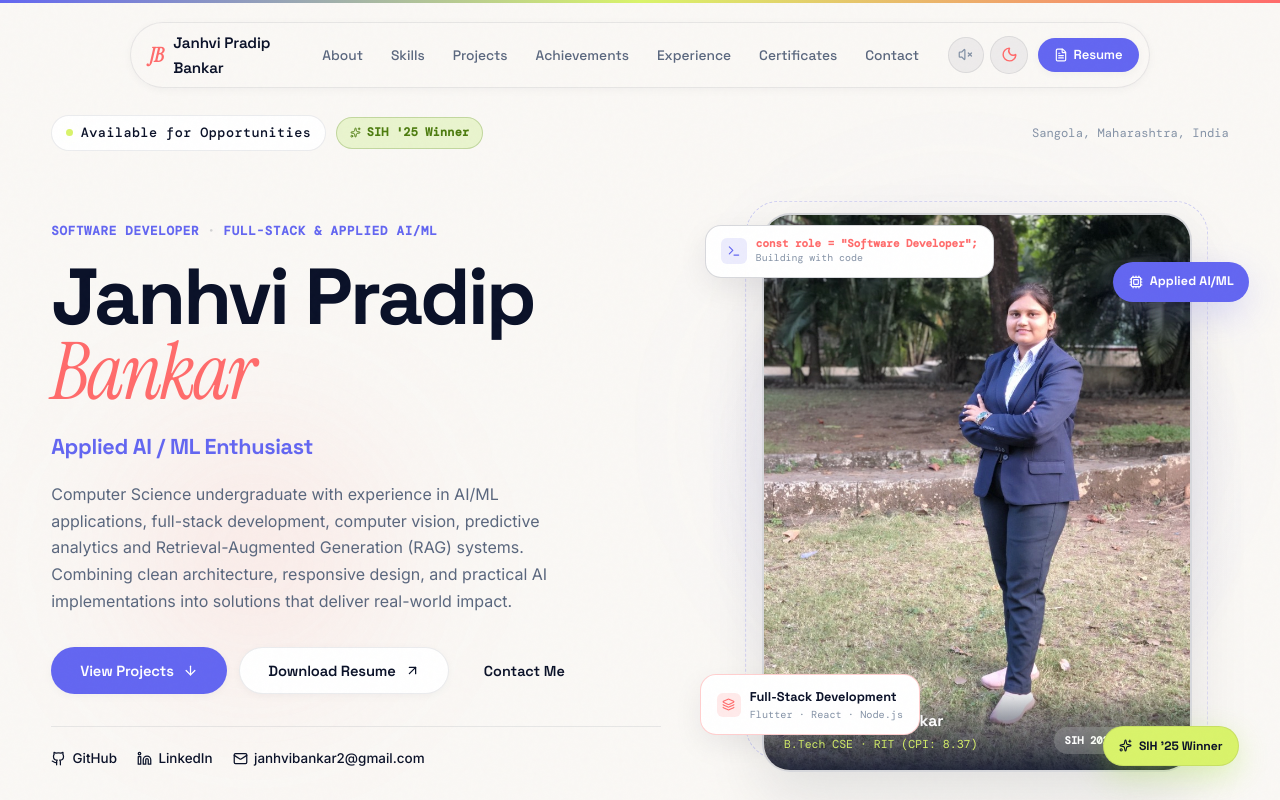
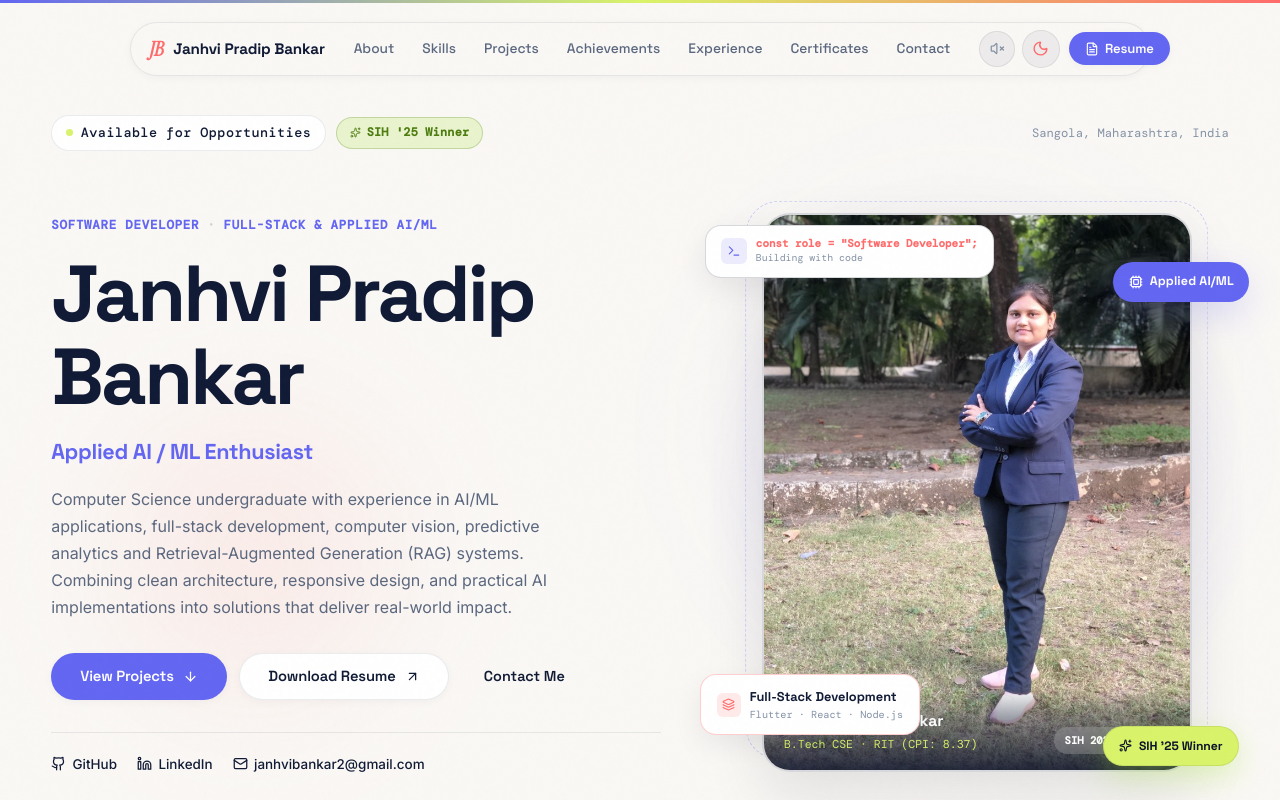
Before and after one commit to janhvibankar/Janhvi_Portfolio, a React (Vite) app: page / in a window 1280 px wide. Shown: the top 800 px of the page. Built offline with nearby package versions, Linux system fonts and the light colour scheme; a web font is replaced by a local one.

Commit message:
Name font-colour consistency

```diff
--- a/src/components/Navbar/Navbar.jsx
+++ b/src/components/Navbar/Navbar.jsx
@@ -135,11 +135,13 @@ export const Navbar = ({ onOpenResume, currentView = 'home', onNavigateHome, onN
               display: 'flex',
               alignItems: 'center',
               gap: '0.6rem',
-              fontWeight: 600,
+              fontWeight: 700,
               fontFamily: 'var(--font-sans)',
               fontSize: '0.95rem',
               color: 'var(--text-primary)',
-              letterSpacing: '-0.01em'
+              letterSpacing: '-0.01em',
+              whiteSpace: 'nowrap',
+              textDecoration: 'none',
             }}
           >
             <span
@@ -153,7 +155,16 @@ export const Navbar = ({ onOpenResume, currentView = 'home', onNavigateHome, onN
             >
               JB
             </span>
-            <span className="nav-title-desktop" style={{ display: 'none', fontWeight: 600 }}>
+            <span
+              className="nav-title-desktop"
+              style={{
+                display: 'none',
+                fontWeight: 700,
+                fontFamily: 'var(--font-sans)',
+                color: 'var(--text-primary)',
+                whiteSpace: 'nowrap',
+              }}
+            >
               Janhvi Pradip Bankar
             </span>
           </a>
--- a/src/components/Preloader/Preloader.jsx
+++ b/src/components/Preloader/Preloader.jsx
@@ -71,9 +71,10 @@ export const Preloader = ({ onComplete }) => {
             >
               <span
                 style={{
-                  fontFamily: 'var(--font-serif)',
-                  fontSize: 'clamp(3rem, 7.5vw, 5.5rem)',
-                  fontStyle: 'italic',
+                  fontFamily: 'var(--font-sans)',
+                  fontSize: 'clamp(2.5rem, 6.5vw, 4.8rem)',
+                  fontWeight: 800,
+                  letterSpacing: '-0.025em',
                   color: 'var(--text-primary)',
                   lineHeight: 1
                 }}
--- a/src/index.css
+++ b/src/index.css
@@ -74,6 +74,37 @@ h1, h2, h3, h4, h5, h6 {
   line-height: 1.15;
   letter-spacing: -0.025em;
   color: var(--text-primary);
+}
+
+/* Theme-Aware Personal Name & Hero Branding */
+.hero-name {
+  color: var(--text-primary);
+  transition: color var(--transition-theme);
+}
+
+[data-theme="light"] .hero-name,
+:root[data-theme="light"] .hero-name {
+  color: #101A35;
+}
+
+[data-theme="dark"] .hero-name,
+:root[data-theme="dark"] .hero-name {
+  color: #FFFFFF;
+}
+
+.nav-title-desktop {
+  color: var(--text-primary);
+  transition: color var(--transition-theme);
+}
+
+[data-theme="light"] .nav-title-desktop,
+:root[data-theme="light"] .nav-title-desktop {
+  color: #101A35;
+}
+
+[data-theme="dark"] .nav-title-desktop,
+:root[data-theme="dark"] .nav-title-desktop {
+  color: #FFFFFF;
 }
 
 p {
--- a/src/sections/Contact/Contact.jsx
+++ b/src/sections/Contact/Contact.jsx
@@ -640,12 +640,13 @@ export const Contact = ({ onOpenResume }) => {
           <div>
             <span
               style={{
-                fontFamily: 'var(--font-serif)',
-                fontStyle: 'italic',
-                fontSize: '1.25rem',
+                fontFamily: 'var(--font-sans)',
+                fontWeight: 700,
+                fontSize: '1.15rem',
                 color: 'var(--text-primary)',
+                letterSpacing: '-0.015em',
                 display: 'block',
-                marginBottom: '0.1rem',
+                marginBottom: '0.15rem',
               }}
             >
               Janhvi Pradip Bankar
--- a/src/sections/Hero/Hero.jsx
+++ b/src/sections/Hero/Hero.jsx
@@ -381,28 +381,19 @@ export const Hero = ({ onOpenResume }) => {
               style={{ marginBottom: '1rem' }}
             >
               <h1
+                className="hero-name"
                 style={{
+                  fontFamily: 'var(--font-sans)',
                   fontSize: 'clamp(2.75rem, 6.2vw, 5.25rem)',
-                  lineHeight: 1.02,
+                  lineHeight: 1.05,
                   letterSpacing: '-0.035em',
                   color: 'var(--text-primary)',
                   margin: 0,
                   fontWeight: 800,
                 }}
               >
-                <span>Janhvi Pradip</span>
-                <span
-                  style={{
-                    fontFamily: 'var(--font-serif)',
-                    fontStyle: 'italic',
-                    fontWeight: 400,
-                    display: 'block',
-                    color: 'var(--accent-coral)',
-                    marginTop: '-0.08em',
-                  }}
-                >
-                  Bankar
-                </span>
+                <span style={{ display: 'block' }}>Janhvi Pradip</span>
+                <span style={{ display: 'block' }}>Bankar</span>
               </h1>
             </motion.div>
 
--- a/src/styles/variables.css
+++ b/src/styles/variables.css
@@ -42,7 +42,7 @@
   --bg-card-subtle: #F6F3ED;
   --bg-overlay: rgba(250, 248, 245, 0.94);
 
-  --text-primary: #0A1128;            /* Deep Navy */
+  --text-primary: #101A35;            /* Deep Navy */
   --text-secondary: #5A677E;          /* Muted Slate Navy */
   --text-muted: #8492A6;
   --text-dim: #BAC3D2;
@@ -112,7 +112,7 @@
   --bg-card-subtle: #0D1635;
   --bg-overlay: rgba(10, 17, 40, 0.95);
 
-  --text-primary: #F8F9FA;            /* Crisp Warm Off-White */
+  --text-primary: #FFFFFF;            /* Pure White */
   --text-secondary: #A5B4CB;          /* Soft Slate */
   --text-muted: #72829E;
   --text-dim: #4B5872;
```
